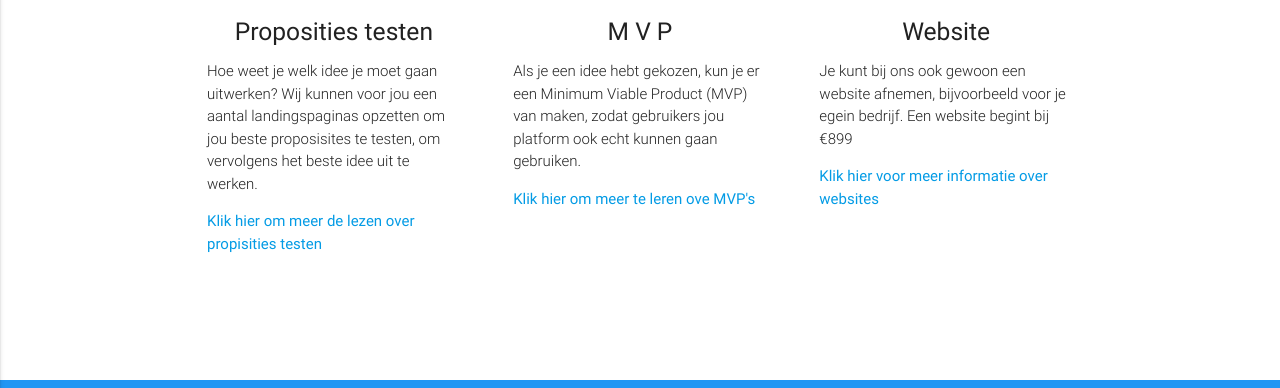
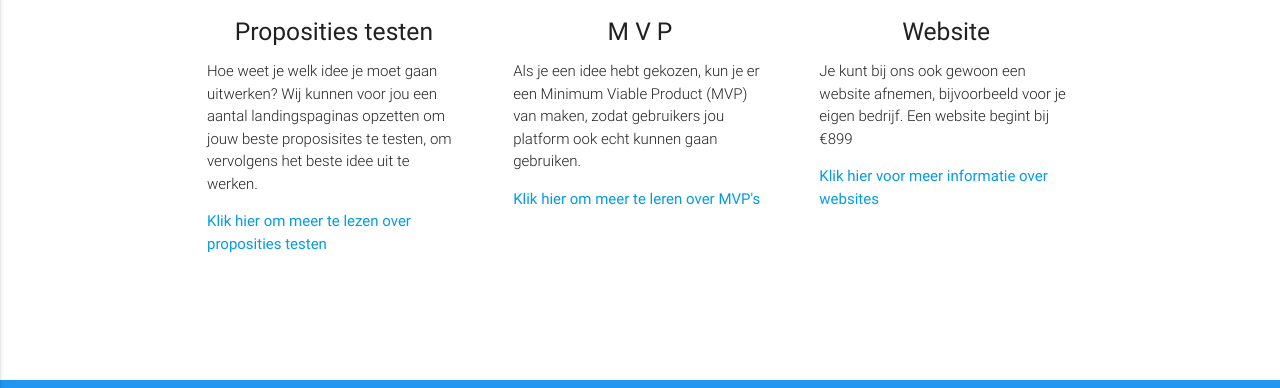
Before and after one commit to martijnvdbrug/onlinegoal.nl, a Jekyll site: the page built from index.md, in a window 1280 px wide. Shown: the part 570-958 px from the top of the page. Built offline with Jekyll 4.4.1, drawn with Linux system fonts in a browser that asks for light colours.

Commit message:
Spelling errors fixed

```diff
--- a/_layouts/home.html
+++ b/_layouts/home.html
@@ -43,9 +43,9 @@
           <h2 class="center light-blue-text"><i class="material-icons">flash_on</i></h2>
           <h5 class="center">Proposities testen</h5>
 
-          <p class="light">Hoe weet je welk idee je moet gaan uitwerken? Wij kunnen voor jou een aantal landingspaginas opzetten om jou beste proposisites te testen,
+          <p class="light">Hoe weet je welk idee je moet gaan uitwerken? Wij kunnen voor jou een aantal landingspaginas opzetten om jouw beste proposisites te testen,
             om vervolgens het beste idee uit te werken.</p>
-          <a href="{{ "/proposities-testen" | relative_url }}"> Klik hier om meer de lezen over propisities testen</a>
+          <a href="{{ "/proposities-testen" | relative_url }}"> Klik hier om meer te lezen over proposities testen</a>
         </div>
       </div>
 
@@ -55,7 +55,7 @@
           <h5 class="center">M V P</h5>
 
           <p class="light">Als je een idee hebt gekozen, kun je er een Minimum Viable Product (MVP) van maken, zodat gebruikers jou platform ook echt kunnen gaan gebruiken.</p>
-          <a href="{{ "/minimum-viable-product" | relative_url }}"> Klik hier om meer te leren ove MVP's</a>
+          <a href="{{ "/minimum-viable-product" | relative_url }}"> Klik hier om meer te leren over MVP's</a>
         </div>
       </div>
 
@@ -64,7 +64,7 @@
           <h2 class="center light-blue-text"><i class="material-icons">important_devices</i></h2>
           <h5 class="center">Website</h5>
 
-          <p class="light">Je kunt bij ons ook gewoon een website afnemen, bijvoorbeeld voor je egein bedrijf. Een website begint bij €899</p>
+          <p class="light">Je kunt bij ons ook gewoon een website afnemen, bijvoorbeeld voor je eigen bedrijf. Een website begint bij €899</p>
           <a href="{{ "/websites" | relative_url }}"> Klik hier voor meer informatie over websites</a>
         </div>
       </div>
```
